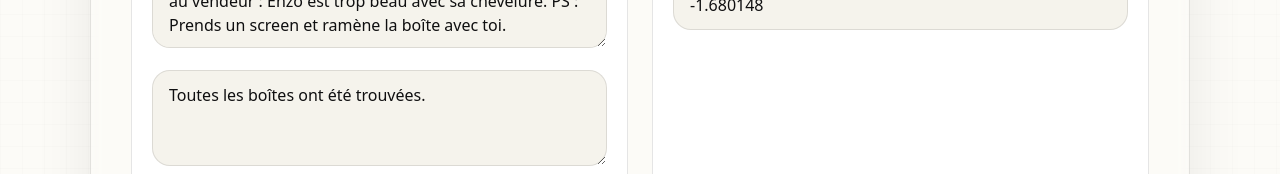
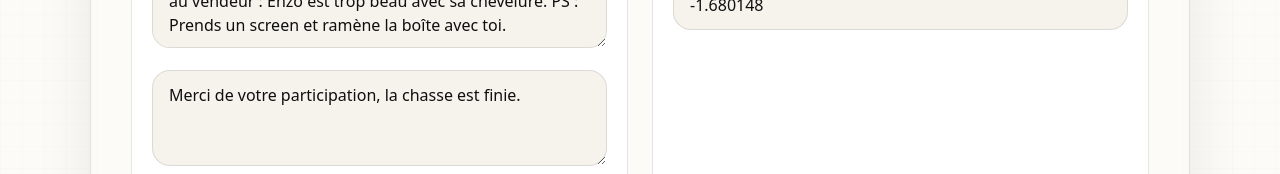
Before and after one commit to ShotoTodorokiMHA/archives-tresort, a Next.js app: page /wowlepaneldefou in a window 1280 px wide. Shown: the part 778-952 px from the top of the page. Built offline with nearby package versions, Linux system fonts and the light colour scheme; no server answers.

Commit message:
Update final message

```diff
--- a/data/hunt-config.ts
+++ b/data/hunt-config.ts
@@ -118,7 +118,7 @@ export const defaultHuntConfig: HuntConfig = {
   successMessage:
     "Félicitations, tu as trouvé la boîte. Mot de passe à dire au vendeur : Enzo est trop beau avec sa chevelure. PS : Prends un screen et ramène la boîte avec toi.",
   finalMessage:
-    "Toutes les boîtes ont été trouvées.",
+    "Merci de votre participation, la chasse est finie.",
   finalCode: "",
   finalRewardHint: "",
   center: {
--- a/data/hunt-content.json
+++ b/data/hunt-content.json
@@ -42,7 +42,7 @@
     "validateButtonLabel": "Valider le code",
     "successTitle": "Boîte trouvée",
     "successMessage": "Félicitations, tu as trouvé la boîte. Mot de passe à dire au vendeur : Enzo est trop beau avec sa chevelure. PS : Prends un screen et ramène la boîte avec toi.",
-    "finalMessage": "Toutes les boîtes ont été trouvées.",
+    "finalMessage": "Merci de votre participation, la chasse est finie.",
     "finalCode": "",
     "finalRewardHint": "",
     "center": {
```
